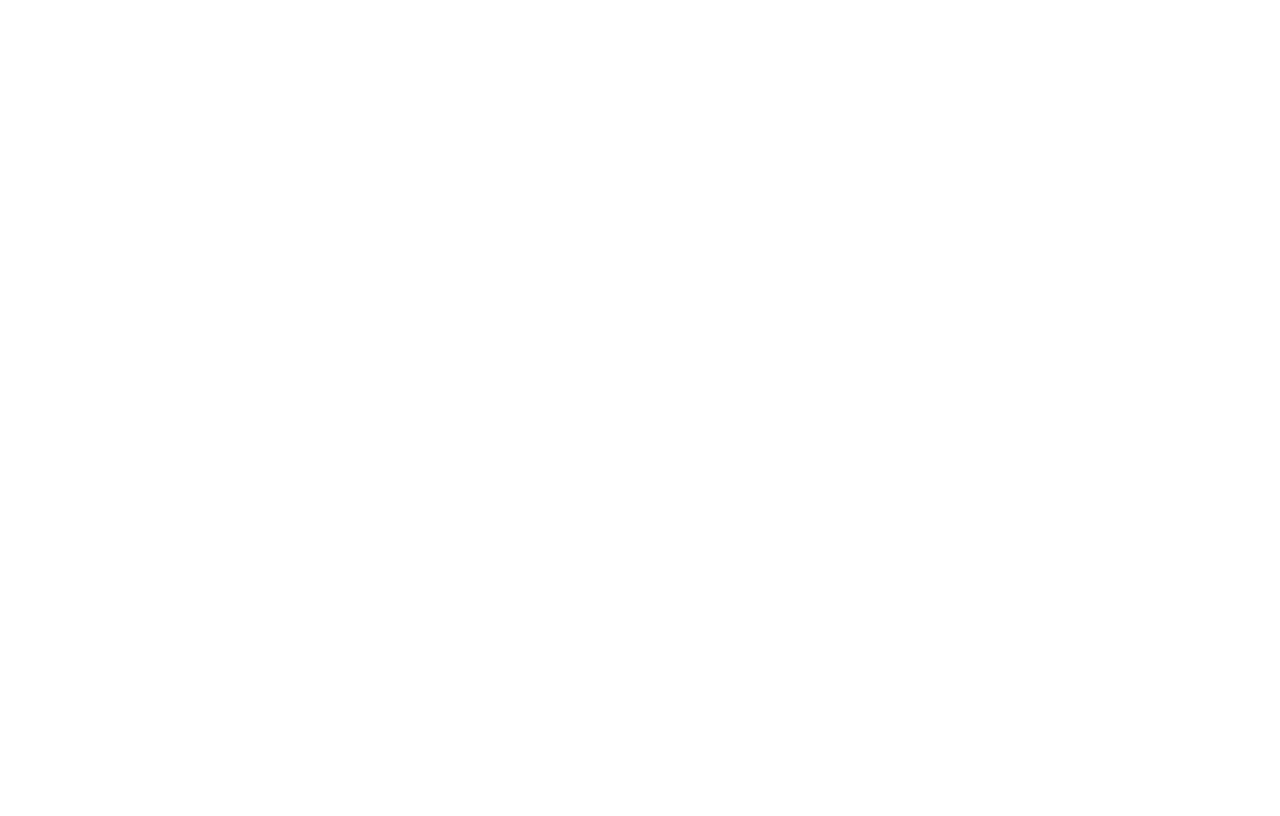
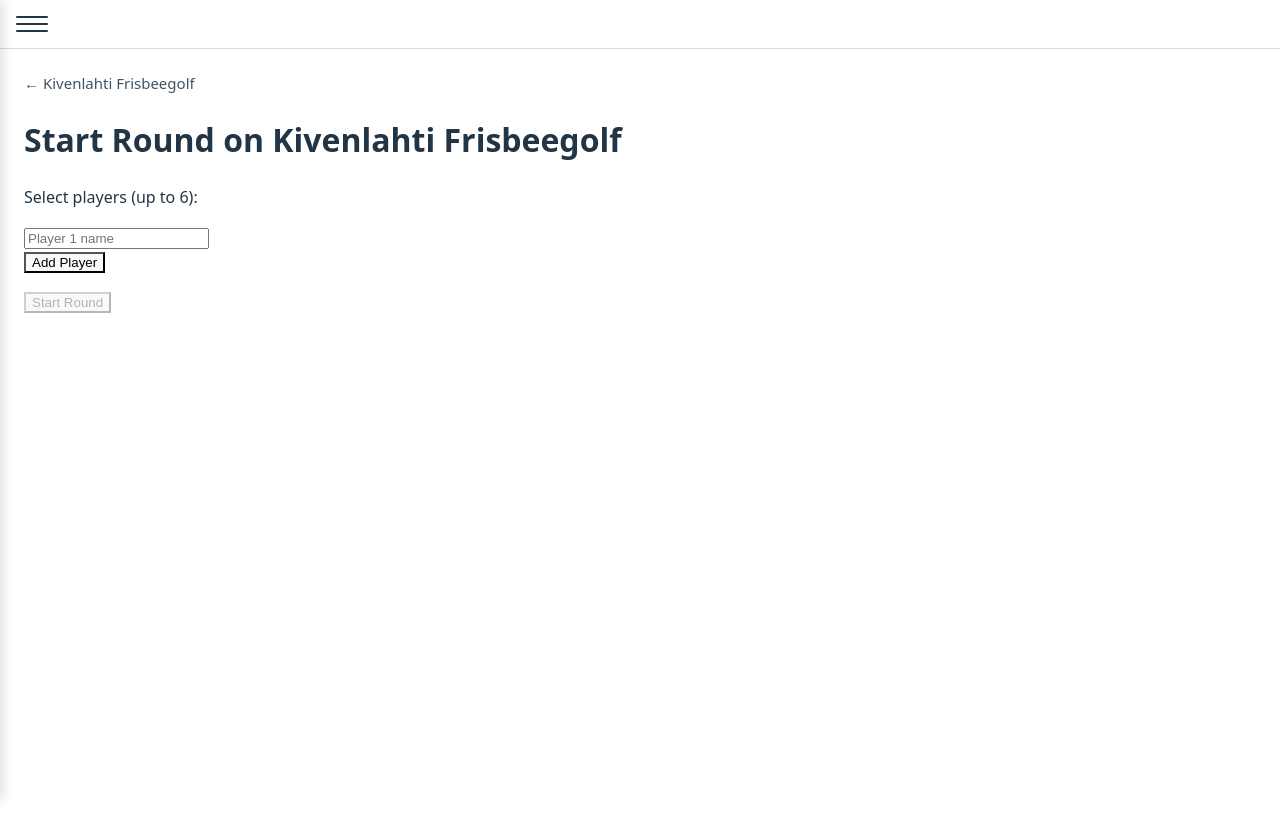
Before and after one commit to hjkuja/fribascore-ui, a React (Vite) app: page /courses/kivenlahti/start-round in a window 1280 px wide. Before the commit this address had no page. Built offline with nearby package versions, Linux system fonts and the light colour scheme.

Commit message:
Add round start page

```diff
--- a/src/app/AppRoutes.tsx
+++ b/src/app/AppRoutes.tsx
@@ -3,6 +3,7 @@
 import HomePage from "../pages/HomePage";
 import Courses from "../pages/Courses";
 import CourseDetailsPage from "../pages/CourseDetailsPage";
+import StartRound from "../pages/StartRound";
 
 export function AppRoutes() {
   return (
@@ -11,6 +12,7 @@
         <Route path="/" element={<HomePage />} />
         <Route path="/courses" element={<Courses />} />
         <Route path="/courses/:id" element={<CourseDetailsPage />} />
+        <Route path="/courses/:id/start-round" element={<StartRound />} />
         {/* TODO: <Route path="*" element={<NotFound />} /> */}
       </Route>
     </Routes>
--- a/src/components/CourseDetails/CourseDetails.tsx
+++ b/src/components/CourseDetails/CourseDetails.tsx
@@ -1,4 +1,5 @@
 import type { Course } from "../../types/course";
+import { Link } from "react-router-dom";
 import "./CourseDetails.css";
 
 interface CourseDetailsProps {
@@ -17,6 +18,10 @@
       <h1 className="course-details__name">{course.name}</h1>
       <p className="course-details__meta">
         {course.holes.length} {course.holes.length === 1 ? "hole" : "holes"} · {total} m total
+      </p>
+
+      <p>
+        <Link to={`/courses/${course.id}/start-round`} className="button">Start Round</Link>
       </p>
 
       <table className="course-details__holes" aria-label="Hole information">
--- /dev/null
+++ b/src/pages/StartRound.tsx
@@ -0,0 +1,64 @@
+import { useState } from "react";
+import { Link, useParams } from "react-router-dom";
+import { dummyCourses } from "../data/dummyCourses";
+import CourseNotFound from "../components/CourseNotFound/CourseNotFound";
+
+export default function StartRound() {
+  const { id } = useParams<"id">();
+  const course = id ? dummyCourses.find((c) => c.id === id) : undefined;
+
+  const [players, setPlayers] = useState<string[]>([""]);
+
+  if (!course) {
+    return <CourseNotFound />;
+  }
+
+  const addPlayer = () => {
+    if (players.length < 6) {
+      setPlayers([...players, ""]);
+    }
+  };
+
+  const updatePlayer = (index: number, name: string) => {
+    const newPlayers = [...players];
+    newPlayers[index] = name;
+    setPlayers(newPlayers);
+  };
+
+  const removePlayer = (index: number) => {
+    if (players.length > 1) {
+      setPlayers(players.filter((_, i) => i !== index));
+    }
+  };
+
+  const validPlayers = players.filter(p => p.trim() !== "");
+
+  return (
+    <div>
+      <p className="page-back">
+        <Link to={`/courses/${course.id}`}>← {course.name}</Link>
+      </p>
+      <h1>Start Round on {course.name}</h1>
+      <p>Select players (up to 6):</p>
+      {players.map((player, index) => (
+        <div key={index}>
+          <input
+            type="text"
+            value={player}
+            onChange={(e) => updatePlayer(index, e.target.value)}
+            placeholder={`Player ${index + 1} name`}
+          />
+          {players.length > 1 && (
+            <button onClick={() => removePlayer(index)}>Remove</button>
+          )}
+        </div>
+      ))}
+      {players.length < 6 && (
+        <button onClick={addPlayer}>Add Player</button>
+      )}
+      <p>
+        <button disabled={validPlayers.length === 0}>Start Round</button>
+      </p>
+    </div>
+  );
+}
--- /dev/null
+++ b/src/types/player.ts
@@ -0,0 +1,5 @@
+/** Player — id, name */
+export interface Player {
+  id: string;
+  name: string;
+}
--- /dev/null
+++ b/src/types/scoreEntry.ts
@@ -0,0 +1,6 @@
+/** ScoreEntry — playerId, holeNumber, score */
+export interface ScoreEntry {
+  playerId: string;
+  holeNumber: number;
+  score: number;
+}
```
Also changed, not shown: src/types/round.ts (added, +11 -0 lines).
